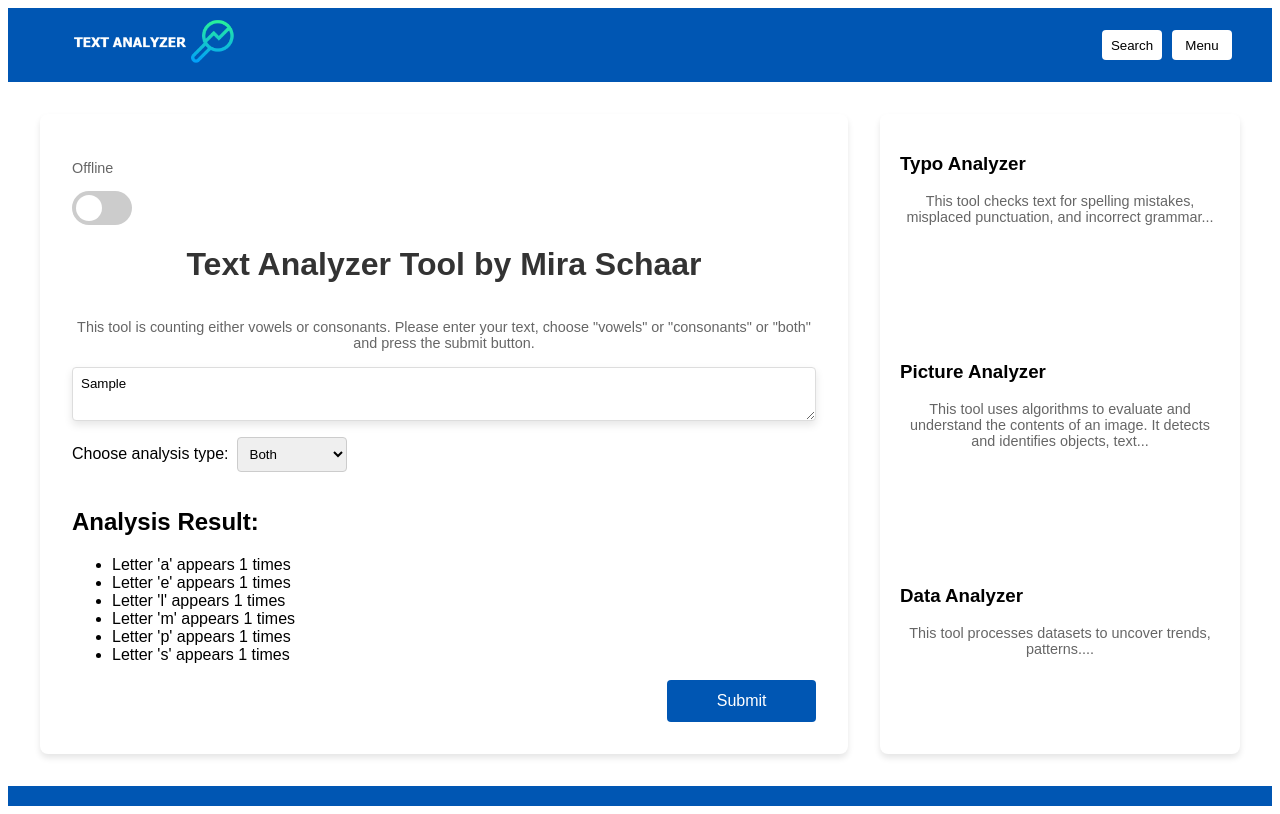
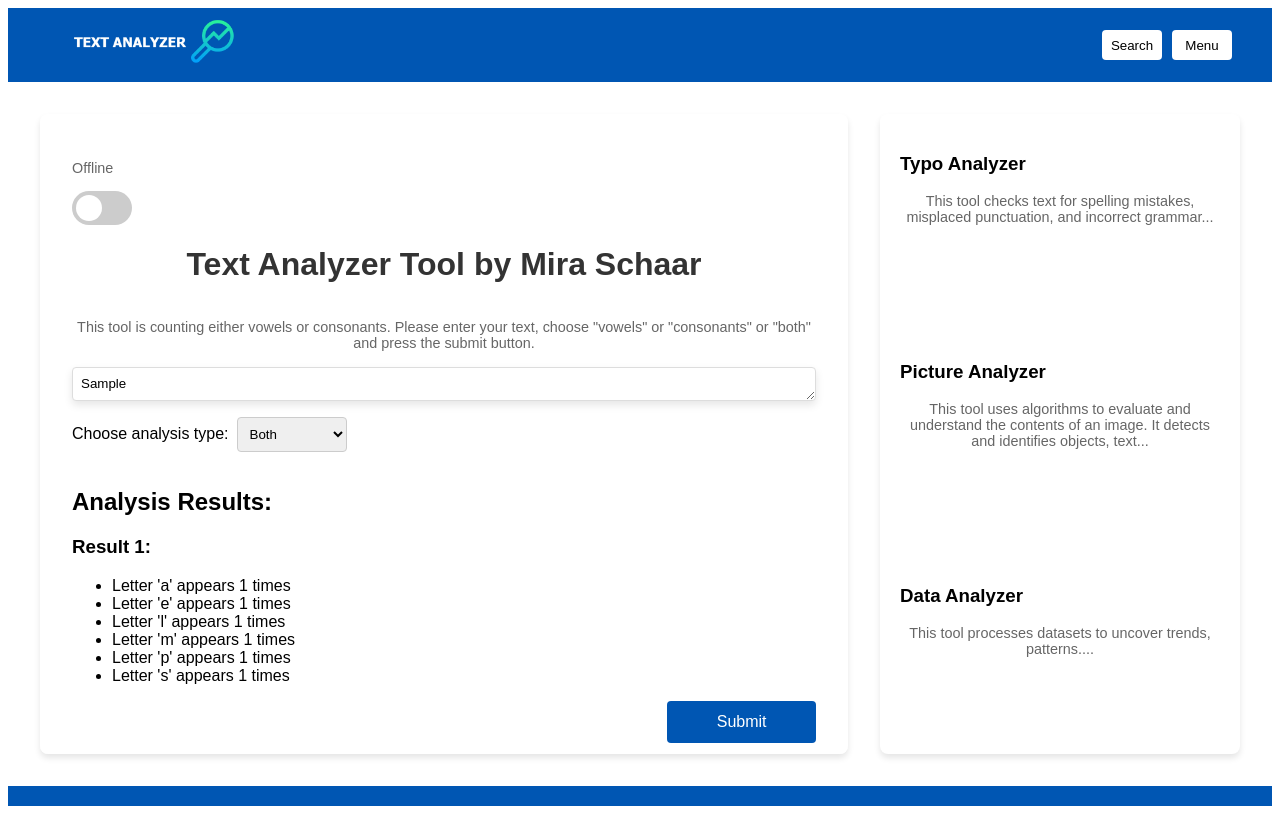
Before and after one commit to Miriimausi/FrontendTextAnalyzer, an Angular app: page / in a window 1280 px wide. Both pictures are taken after typing "Sample" into the empty fields and a click on the button "Submit". Built offline with nearby package versions, Linux system fonts and the light colour scheme.

Commit message:
previous output is now visible

```diff
--- a/src/app/app.component.html
+++ b/src/app/app.component.html
@@ -21,7 +21,6 @@
 </header>
 <div class="content-area clearfix">
   <div class="text-analyzer-container">
-
     <app-toggle-switch (toggleChange)="handleToggle($event)"></app-toggle-switch>
 
     <h1 class="title">Text Analyzer Tool by Mira Schaar</h1>
@@ -30,11 +29,9 @@
       "both"
       and press the submit button.
     </p>
-
     <textarea id="text-input" class="text-input" [(ngModel)]="text" rows="6"
               placeholder="Please write or paste the text you would like to analyse here."></textarea>
 
-    <!-- Selection for Analysis Type -->
     <div class="analysis-type-selector">
       <label for="analysis-type">Choose analysis type:</label>
       <select id="analysis-type" class="analysis-select" [(ngModel)]="analysisType">
@@ -43,13 +40,16 @@
         <option value="both">Both</option>
       </select>
     </div>
-    <div *ngIf="result">
-      <h2>Analysis Result:</h2>
+    <div>
+      <h2>Analysis Results:</h2>
+      <div *ngFor="let result of resultsArray; let i = index">
+        <h3>Result {{ i + 1 }}:</h3>
         <ul>
           <li *ngFor="let item of result | keyvalue">
             Letter '{{item.key}}' appears {{item.value}} times
           </li>
         </ul>
+      </div>
     </div>
       <button class="analyze-button" (click)="analyzeText()">Submit</button>
     </div>
--- a/src/app/app.component.ts
+++ b/src/app/app.component.ts
@@ -17,17 +17,17 @@ import {TextAnalysisService} from "./text-analysis.service";
 export class AppComponent {
   text: string = '';
   result: Map<string,number> |null = null;
-
   analysisType: 'vowels' | 'consonants' | 'both' = 'both';
+  resultsArray: Map<string,number>[] = [];
 
   constructor(private textAnalysisService :TextAnalysisService){}
 
 
   analyzeText(): void {
     this.result = this.textAnalysisService.analyzeText(this.text, this.analysisType);
+    this.resultsArray.push(this.result);
   }
   handleToggle(toggled: boolean) {
-    // toggled will be a boolean
     console.log('Toggle is now: ', toggled);
   }
 
```
Lines whose indentation alone changed are shown as unchanged.
